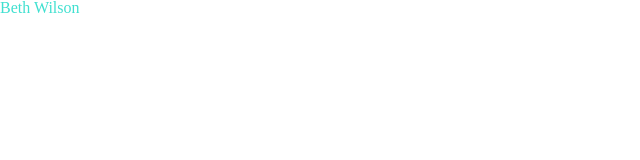
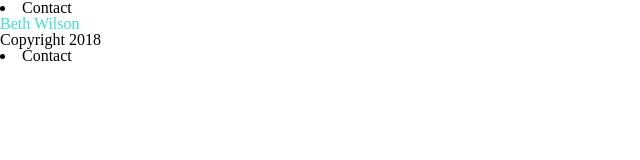
Before and after one commit to BW007/Portfolio, a plain HTML site: page index.html in a window 1280 px wide. Shown: the whole page, without its empty margins (0-640 px from the left). Drawn offline with Linux system fonts and the light colour scheme.

Commit message:
small update to html

```diff
--- a/index.html
+++ b/index.html
@@ -10,7 +10,7 @@
 
     <header>
       <nav>
-
+        <li>Contact</li>
       </nav>
     </header>
 
@@ -19,7 +19,8 @@
     </main>
 
     <footer>
-
+      <h5>Copyright 2018</h5>
+      <li>Contact</li>
     </footer>
 
   </body>
```
Also changed, not shown: 2 other files.
